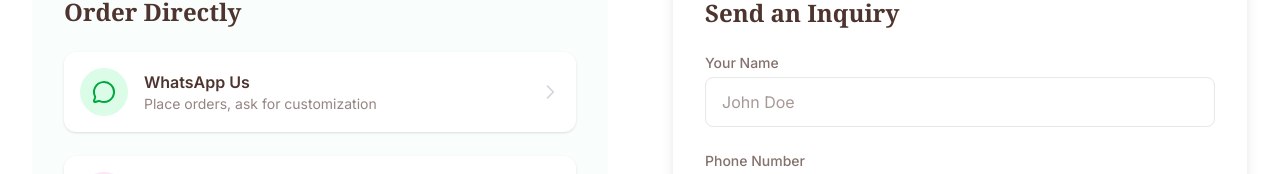
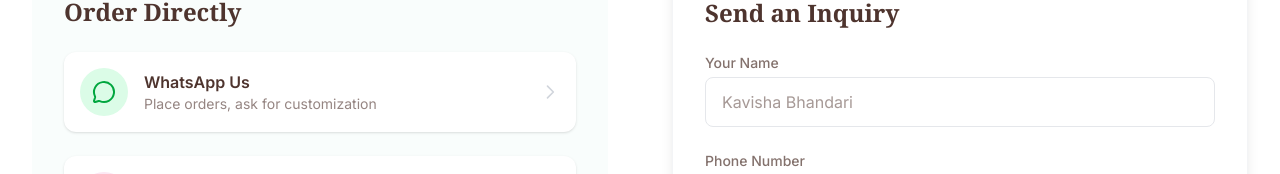
Before and after one commit to princejain756/frushaa, a React (Vite) app: page /contact in a window 1280 px wide. Shown: the part 328-502 px from the top of the page. Built offline with nearby package versions, Linux system fonts and the light colour scheme.

Commit message:
Update placeholder name to Kavisha Bhandari

```diff
--- a/src/pages/Contact.jsx
+++ b/src/pages/Contact.jsx
@@ -105,7 +105,7 @@ const Contact = () => {
                         <form className="space-y-6" onSubmit={(e) => e.preventDefault()}>
                             <div>
                                 <label className="block text-sm font-medium text-text/70 mb-1">Your Name</label>
-                                <input type="text" className="w-full px-4 py-3 rounded-lg border border-gray-200 focus:ring-2 focus:ring-primary/50 focus:border-transparent outline-none transition-all" placeholder="John Doe" />
+                                <input type="text" className="w-full px-4 py-3 rounded-lg border border-gray-200 focus:ring-2 focus:ring-primary/50 focus:border-transparent outline-none transition-all" placeholder="Kavisha Bhandari" />
                             </div>
                             <div>
                                 <label className="block text-sm font-medium text-text/70 mb-1">Phone Number</label>
```
